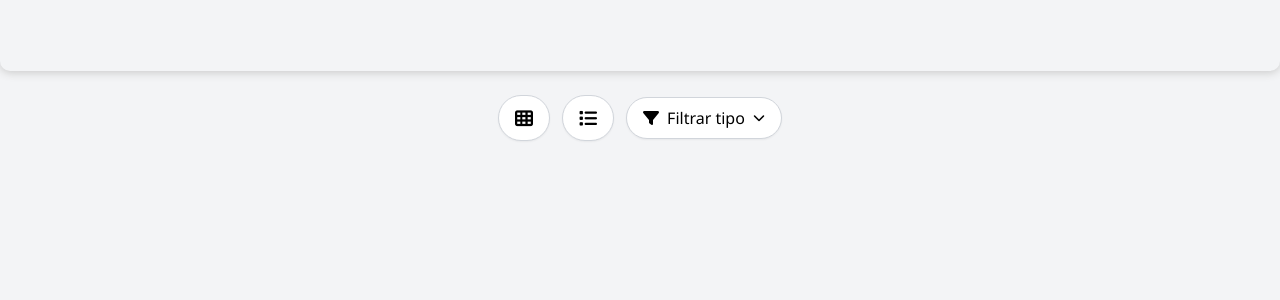
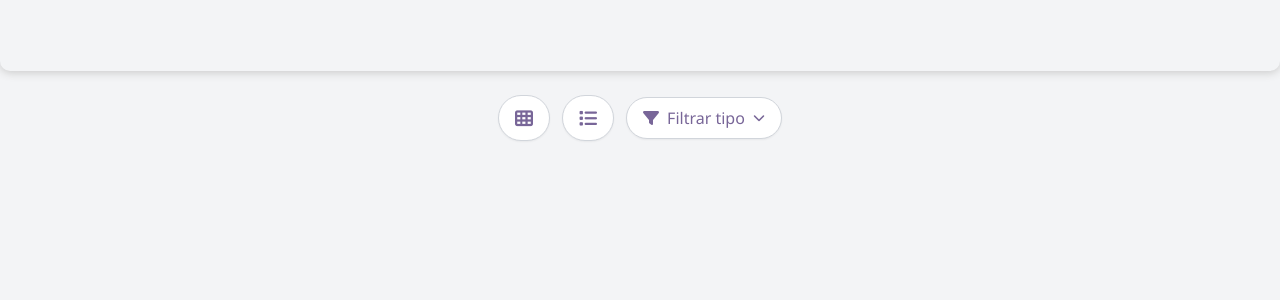
Before and after one commit to aldeapucela/web, a Jekyll site: the page negocios/index.html, which Jekyll copies as it is, in a window 1280 px wide. Shown: the part 498-798 px from the top of the page. Built offline with Jekyll 4.4.1, drawn with Linux system fonts in a browser that asks for light colours; nearby versions of some CDN libraries.

Commit message:
Negocios - Colores y simplificación de iconos

```diff
--- a/negocios/css/listado.css
+++ b/negocios/css/listado.css
@@ -10,7 +10,6 @@ h1 {
 #map { height: 300px; width: 100%; margin-bottom: 1.5em; border-radius: 10px; box-shadow: 0 2px 8px #ccc; }
 .switch-view { display: flex; justify-content: center; align-items: center; margin-bottom: 1em; gap: 1em; flex-wrap: wrap; }
 .switch-btn { background: #fff; border: 1px solid #ccc; border-radius: 20px; padding: 0.5em 1.2em; cursor: pointer; font-size: 1em; transition: background 0.2s; }
-.switch-btn.active { background: #007bff; color: #fff; border-color: #007bff; }
 .negocio-list { max-width: 900px; margin: 0 auto; display: flex; flex-wrap: wrap; gap: 1.5em; }
 .negocio-card {
     background: #fff;
@@ -78,7 +77,6 @@ h1 {
     margin: 0;
 }
 .negocio-web {
-    color: #007bff;
     text-decoration: none;
     display: flex;
     align-items: center;
@@ -89,7 +87,7 @@ h1 {
     color: #888;
 }
 .fa-globe {
-    color: #007bff;
+    color: inherit !important;
     margin-right: 0.3em;
 }
 #float-btn {
@@ -97,7 +95,6 @@ h1 {
     bottom: 24px;
     right: 24px;
     z-index: 1000;
-    background: #3b82f6;
     color: #fff;
     font-size: 2.2rem;
     width: 48px;
@@ -110,9 +107,20 @@ h1 {
     box-shadow: 0 2px 8px rgba(0,0,0,0.15);
     transition: background 0.2s;
 }
-#float-btn:hover {
-    background: #2563eb;
+
+.leaflet-popup-content a {
+    color: #786698;
+    text-decoration: none;
 }
+
+.negocio-card .fa,
+.negocio-card .fa-solid,
+.negocio-card .fa-globe,
+.negocio-card .fa-phone,
+.negocio-card .fa-share-nodes {
+    color: #786698 !important;
+}
+
 /* Header principal fijo arriba */
 .header-principal {
     position: sticky;
--- a/negocios/index.html
+++ b/negocios/index.html
@@ -54,14 +54,14 @@
   <main class="w-full px-0 py-4">
     <div id="map" class="w-full rounded-none shadow-none mb-6 mt-0" style="height:50vh;"></div>
     <div class="flex justify-center items-center mb-4 gap-3 flex-wrap">
-        <button id="cardViewBtn" title="Vista tarjetas" class="px-4 py-2 rounded-full border border-gray-300 bg-white text-base font-medium shadow-sm hover:bg-blue-50 focus:outline-none focus:ring-2 focus:ring-blue-400 transition-colors active:bg-blue-500 active:text-white active:border-blue-500 flex items-center justify-center">
+        <button id="cardViewBtn" title="Vista tarjetas" class="px-4 py-2 rounded-full border border-gray-300 bg-white text-base font-medium shadow-sm text-[#786698] hover:bg-blue-50 focus:outline-none focus:ring-2 focus:ring-[#786698] transition-colors active:bg-blue-500 active:text-white active:border-[#786698] flex items-center justify-center">
             <i class="fa-solid fa-th text-lg"></i>
         </button>
-        <button id="listViewBtn" title="Vista listado" class="px-4 py-2 rounded-full border border-gray-300 bg-white text-base font-medium shadow-sm hover:bg-blue-50 focus:outline-none focus:ring-2 focus:ring-blue-400 transition-colors active:bg-blue-500 active:text-white active:border-blue-500 flex items-center justify-center">
+        <button id="listViewBtn" title="Vista listado" class="px-4 py-2 rounded-full border border-gray-300 bg-white text-base font-medium shadow-sm text-[#786698] hover:bg-blue-50 focus:outline-none focus:ring-2 focus:ring-[#786698] transition-colors active:bg-blue-500 active:text-white active:border-[#786698] flex items-center justify-center">
             <i class="fa-solid fa-list text-lg"></i>
         </button>
         <div class="relative">
-            <button id="filterTypeBtn" class="px-4 py-2 rounded-full border border-gray-300 bg-white text-base font-medium shadow-sm flex items-center gap-2 hover:bg-blue-50 focus:outline-none focus:ring-2 focus:ring-blue-400 transition-colors">
+            <button id="filterTypeBtn" class="px-4 py-2 rounded-full border border-gray-300 bg-white text-base font-medium shadow-sm flex items-center gap-2 text-[#786698] focus:outline-none focus:ring-2 focus:ring-[#786698] transition-colors">
                 <i class="fa-solid fa-filter"></i>
                 <span id="filterTypeLabel">Filtrar tipo</span>
                 <i class="fa-solid fa-chevron-down text-xs"></i>
--- a/negocios/js/listado.js
+++ b/negocios/js/listado.js
@@ -48,9 +48,9 @@ async function cargarNegocios() {
 function renderTipoDropdown(negocios) {
     const dropdown = document.getElementById('filterTypeDropdown');
     const tipos = Array.from(new Set(negocios.map(n => n.Categoría).filter(Boolean))).sort();
-    let html = `<button class='w-full text-left px-4 py-2 hover:bg-blue-50' data-tipo=''>Todos los tipos</button>`;
+    let html = `<button class='w-full text-left px-4 py-2 text-[#786698]' data-tipo=''>Todos los tipos</button>`;
     tipos.forEach(tipo => {
-        html += `<button class='w-full text-left px-4 py-2 hover:bg-blue-50' data-tipo="${tipo}">${tipo}</button>`;
+        html += `<button class='w-full text-left px-4 py-2 text-[#786698]' data-tipo="${tipo}">${tipo}</button>`;
     });
     dropdown.innerHTML = html;
     dropdown.querySelectorAll('button').forEach(btn => {
@@ -143,25 +143,31 @@ function mostrarMapa(negocios) {
         }
         let fotoHtml = '';
         if (n.Foto && Array.isArray(n.Foto) && n.Foto[0]?.thumbnails?.card_cover?.signedPath) {
-            fotoHtml = `<img src='https://proyectos.aldeapucela.org/${n.Foto[0].thumbnails.card_cover.signedPath}' alt='${n.Foto[0].title}' style='width:60px;height:60px;object-fit:cover;border-radius:0.5rem;border:2px solid #eee;box-shadow:0 1px 4px rgba(0,0,0,0.07);margin-left:12px;' loading='lazy' />`;
+            fotoHtml = `<a href='#${n.Id}'><img src='https://proyectos.aldeapucela.org/${n.Foto[0].thumbnails.card_cover.signedPath}' alt='${n.Foto[0].title}' style='width:60px;height:60px;object-fit:cover;border-radius:0.5rem;border:2px solid #eee;box-shadow:0 1px 4px rgba(0,0,0,0.07);margin-left:12px;' loading='lazy' /></a>`;
         }
         let popupHtml = `
-            <div style='min-width:220px;max-width:340px;font-family:Segoe UI,Roboto,sans-serif;position:relative;padding-bottom:36px;'>
-                <div style='display:flex;flex-direction:row;align-items:flex-start;'>
-                    <div style='flex:1 1 0%;min-width:0;'>
-                        <a href='#${n.Id}' style='color:#786698;font-weight:bold;text-decoration:none;'>${n.Nombre}</a>
-                        <div style='font-size:0.95rem;color:#786698;margin-bottom:6px;display:flex;align-items:center;gap:4px;'>${window.getCategoriaIcon(n.Categoría)} <span style='background:#ede7f6;color:#786698;border-radius:6px;padding:2px 8px;font-size:0.85rem;'>${n.Categoría}</span></div>
-                        <div style='font-size:0.95rem;color:#374151;margin-bottom:6px;'>${n.Descripción || ''}</div>
-                        ${n["Ventaja para comunidad"] ? `<div style='font-size:0.85rem;color:#059669;margin-bottom:6px;'><i class='fa-solid fa-gift mr-1'></i>${n["Ventaja para comunidad"]}</div>` : ''}
-                        ${direccionHtml}
-                        ${telefonoHtml}
-                        ${n.Web ? (() => { try { const urlObj = new URL(n.Web); return `<div style='margin-bottom:2px;'><a href='${n.Web}' target='_blank' style='color:#786698;font-weight:500;text-decoration:none;display:inline-flex;align-items:center;'><i class='fa fa-globe mr-1' style='color:#786698;'></i>${urlObj.hostname.replace('www.', '')}</a></div>`; } catch { return ''; } })() : ''}
-                    </div>
-                    ${fotoHtml}
-                </div>
-                <button class='text-[#786698] hover:text-[#5e507a] focus:outline-none' style='background:none;border:none;cursor:pointer;position:absolute;right:10px;bottom:8px;z-index:10;' title='Compartir' onclick='compartirNegocio(event, "${n.Id}", "${n.Nombre}")'><i class="fa-solid fa-share-nodes fa-lg"></i></button>
+    <div class="min-w-[220px] max-w-[340px] font-sans relative pb-9">
+        <div class="flex flex-row items-start">
+            <div class="flex-1 min-w-0">
+                <a href="#${n.Id}" class="text-[#786698] font-bold no-underline hover:underline text-xl leading-tight mb-4 block">${n.Nombre}</a>
+<div class="text-[0.95rem] text-[#786698] mb-2 flex items-center gap-1">
+    <span class="text-[#786698]">${window.getCategoriaIcon(n.Categoría)}</span>
+    <span class="bg-[#ede7f6] text-[#786698] rounded-[6px] px-2 py-0.5 text-[0.85rem]">${n.Categoría}</span>
+</div>
+                <div class="text-[0.95rem] text-gray-700 mb-1.5">${n.Descripción || ''}</div>
+                ${n["Ventaja para comunidad"] ? `<div class="text-[0.85rem] text-emerald-600 mb-1.5 flex items-center"><i class='fa-solid fa-gift mr-1'></i>${n["Ventaja para comunidad"]}</div>` : ''}
+                ${direccionHtml}
+                <div class="absolute bottom-2 right-2 flex items-center gap-3 z-10 text-[#786698]">
+    ${n["Teléfono"] ? `<a href='tel:${n["Teléfono"]}' title='Llamar' class="no-underline inline-flex items-center justify-center w-8 h-8 hover:text-[#5e507a]" style="color:inherit;"><i class='fa-solid fa-phone fa-lg'></i></a>` : ''}
+    ${n.Web ? (() => { try { const urlObj = new URL(n.Web); return `<a href='${n.Web}' target='_blank' rel='noopener noreferrer nofollow' title='Web' class="no-underline inline-flex items-center justify-center w-8 h-8 hover:text-[#5e507a]" style="color:inherit;"><i class='fa fa-globe fa-lg'></i></a>`; } catch { return ''; } })() : ''}
+    <button class="hover:text-[#5e507a] focus:outline-none bg-none border-none cursor-pointer inline-flex items-center justify-center w-8 h-8" style="color:inherit;" title="Compartir" onclick='compartirNegocio(event, "${n.Id}", "${n.Nombre}")'><i class="fa-solid fa-share-nodes fa-lg"></i></button>
+</div>
             </div>
-        `;
+            ${fotoHtml}
+        </div>
+    </div>
+`;
+
         marker.bindPopup(popupHtml);
     });
     if (negociosConCoords.length) {
@@ -204,10 +210,10 @@ function mostrarTarjetas(negocios) {
         // Dirección con icono y enlace geo
         let direccionHtml = '';
         if (n.latitud && n.longitud) {
-            const direccionTxt = `${n.Vía || ''} ${n["Número"] || ''} ${n["Código postal"] || ''} (${n.Municipio || ''})`;
+            const direccionTxt = `${n.Vía || ''} ${n["Número"] || ''} - ${n.Municipio || ''}`;
             direccionHtml = `<a href='geo:${n.latitud},${n.longitud}' style='color:#786698;text-decoration:none;display:flex;align-items:center;font-size:0.95rem;' target='_blank'><i class='fa-solid fa-location-dot mr-1' style='color:#786698;font-size:0.95em;'></i>${direccionTxt}</a>`;
         } else {
-            direccionHtml = `<span class='flex items-center text-gray-700' style='font-size:0.95rem;'><i class='fa-solid fa-location-dot mr-1' style='color:#786698;font-size:0.95em;'></i> ${n.Vía || ''} ${n["Número"] || ''} ${n["Código postal"] || ''} (${n.Municipio || ''})</span>`;
+            direccionHtml = `<span class='flex items-center text-gray-700' style='font-size:0.95rem;'><i class='fa-solid fa-location-dot mr-1' style='color:#786698;font-size:0.95em;'></i> ${n.Vía || ''} ${n["Número"] || ''} - ${n.Municipio || ''}</span>`;
         }
         // Teléfono con icono y enlace tel: (color base #786698, tamaño pequeño, justo encima de la web)
         let telefonoHtml = '';
@@ -235,17 +241,13 @@ function mostrarTarjetas(negocios) {
 </div>
 <div class='text-gray-700 text-sm mb-1'>${n.Descripción || ''}</div>
 ${n["Ventaja para comunidad"] ? `<div class='text-green-700 text-xs mb-1'><i class='fa-solid fa-gift mr-1'></i>${n["Ventaja para comunidad"]}</div>` : ''}
-<div class='flex justify-end'>
-    <button class='mt-1 mb-1 text-[#786698] hover:text-[#5e507a] focus:outline-none' style='background:none;border:none;cursor:pointer;' title='Compartir' onclick='compartirNegocio(event, "${n.Id}", "${n.Nombre}")'><i class="fa-solid fa-share-nodes fa-lg"></i></button>
-</div>
-<div class='flex justify-between items-center border-t pt-3 mt-2 gap-2'>
-    <div class='flex flex-col flex-1 min-w-0'>
-        ${direccionHtml}
+<div class="flex items-center gap-5 border-t pt-3 mt-2 w-full">
+    <div class='flex flex-1 items-center min-w-0'>
+        <span class='truncate text-[0.97rem] text-[#786698] flex items-center'>${direccionHtml}</span>
     </div>
-    <div class='flex-shrink-0 flex flex-col items-end justify-end'>
-        ${telefonoHtml}
-        ${webHtml}
-    </div>
+    ${n["Teléfono"] ? `<a href='tel:${n["Teléfono"]}' title='Llamar' class="no-underline inline-flex items-center justify-center w-8 h-8 hover:text-[#5e507a] text-[#786698]"><i class='fa-solid fa-phone fa-lg' style='color:inherit;'></i></a>` : ''}
+    ${n.Web ? (() => { try { const urlObj = new URL(n.Web); return `<a href='${n.Web}' target='_blank' rel='noopener noreferrer nofollow' title='Web' class="no-underline inline-flex items-center justify-center w-8 h-8 hover:text-[#5e507a] text-[#786698]"><i class='fa fa-globe fa-lg' style='color:inherit;'></i></a>`; } catch { return ''; } })() : ''}
+    <button class="hover:text-[#5e507a] focus:outline-none bg-none border-none cursor-pointer inline-flex items-center justify-center w-8 h-8 text-[#786698]" title="Compartir" onclick='compartirNegocio(event, "${n.Id}", "${n.Nombre}")'><i class="fa-solid fa-share-nodes fa-lg" style='color:inherit;'></i></button>
 </div>
                 </div>
             </div>
```
